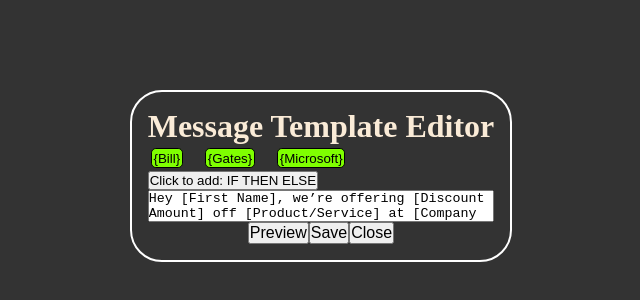
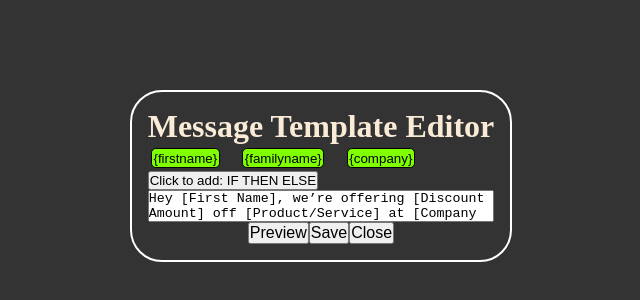
Before and after one commit to feral416/message-template-editor, a React (Create React App) app: page / in a window 1280 px wide. Shown: the part 224-524 px from the top of the page, without its empty margins (319-959 px from the left). Built offline with nearby package versions, Linux system fonts and the light colour scheme.

Commit message:
added correct variable placement

```diff
--- a/src/App.js
+++ b/src/App.js
@@ -1,7 +1,7 @@
 import "./App.css";
 import Editor from "./components/message_template_editor";
 
-const testVarNames = ["Bill", "Gates", "Microsoft"];
+const testVarNames = [{name: "firstname", value: "Bill"}, {name: "familyname", value: "Gates"}, {name: "company", value: "Microsoft"}];
 const testTemplate = "Hey [First Name], we’re offering [Discount Amount] off [Product/Service] at [Company Name]. Only until [Month] end. Come check us out at [Location] on [Address].";
 
 
--- a/src/components/message_template_editor.jsx
+++ b/src/components/message_template_editor.jsx
@@ -3,19 +3,13 @@ import React, {useState, useRef, useEffect} from 'react';
 import Variables from "./variable_buttons";
 import InputRow from './input_row';
 import {nanoid} from 'nanoid';
-import useAutosizeTextArea from '../utils';
 
 
 export default function Editor({arrVarNames, template = "", callbackSave}) {
   const [preview, setPreview] = useState(false);
   const [fullTemplate, setFullTemplate] = useState(template);
-  const [elementDB, updateElementDB] = useState([{id: nanoid(),groupID: "root", parentID: "", term: "", value: template}]);
-  const textareaRef = useRef(null);
+  const [elementDB, updateElementDB] = useState([{id: nanoid(), groupID: "root", parentID: "", term: "", value: template}]);
   const lastFocusedRef = useRef(null);
-
-  useEffect(() => {}, []);
-
-  useAutosizeTextArea(textareaRef.current, fullTemplate);
 
 
   //Handler to save reference to last focused textarea
@@ -29,7 +23,6 @@ export default function Editor({arrVarNames, template = "", callbackSave}) {
     const lastFocused = lastFocusedRef.current;
     if (lastFocused !== null && !preview) {
       const indexOfCurrent = elementDB.findIndex((element) => element.id === lastFocused.id);
-//      if (elementDB[indexOfCurrent].term === "") {
         const newID = nanoid();
         const cursorPosition = lastFocused.selectionStart;
         const copyDB = [...elementDB];
@@ -41,7 +34,6 @@ export default function Editor({arrVarNames, template = "", callbackSave}) {
         )
         copyDB[indexOfCurrent].value = lastFocused.value.slice(0, cursorPosition);
         updateElementDB(copyDB);
-//      }
 
     }
   }
@@ -50,7 +42,7 @@ export default function Editor({arrVarNames, template = "", callbackSave}) {
     if (!preview) {
       const lastFocused = lastFocusedRef.current;
       const cursorPosition = lastFocused.selectionStart;
-      const newValue = lastFocused.value.slice(0, cursorPosition) + name + lastFocused.value.slice(cursorPosition);
+      const newValue = lastFocused.value.slice(0, cursorPosition) + `{${name}}` + lastFocused.value.slice(cursorPosition);
       const indexOfCurrent = elementDB.findIndex((element) => element.id === lastFocused.id);
       const copyDB = [...elementDB];
       copyDB[indexOfCurrent].value = newValue;
@@ -124,7 +116,7 @@ export default function Editor({arrVarNames, template = "", callbackSave}) {
   };
 
   function updateFullTemplate() {
-    setFullTemplate(combineRows(elementDB));
+    setFullTemplate(combineRows(elementDB, arrVarNames));
     return fullTemplate;
   }
 
@@ -135,7 +127,6 @@ export default function Editor({arrVarNames, template = "", callbackSave}) {
     setPreview(!preview);
   }
 
-  //useEffect(() => {}, [elementDB]);
 
   return(
     <div className="editor">
@@ -164,7 +155,8 @@ export default function Editor({arrVarNames, template = "", callbackSave}) {
 */
 
 //This function collapses the n-th tree and form full template
-function combineRows(elemDB) {
+function combineRows(elemDB, arrVarNames) {
+  const fullTemplate = "";
   const DB = structuredClone(elemDB);
   let i = 0;
   while (i < DB.length && DB.length !== 1) {
@@ -186,6 +178,12 @@ function combineRows(elemDB) {
       i++;
     }
   }
+  for (const variable of arrVarNames){
+    console.log(variable)
+    //DB[0].value.replaceAll(`{${variable.name}}`, variable.value));
+    DB[0].value = DB[0].value.replaceAll(`{${variable.name}}`, variable.value);
+    console.log()
+  }
   return DB[0].value;
 }
 
--- a/src/components/variable_buttons.jsx
+++ b/src/components/variable_buttons.jsx
@@ -6,14 +6,14 @@ export default function Variables({arrVarNames = [], callbackPlaceVar}) {
 
   return(
     <div className={styles.button_list}>
-      {arrVarNames.map((name) => {
+      {arrVarNames.map((variable) => {
         return (
           <button
           key={nanoid()}
           className={styles.var_button}
           type="button"
-          onClick={() => callbackPlaceVar(name)}>
-          {`{${name}}`}
+          onClick={() => callbackPlaceVar(variable.name)}>
+          {`{${variable.name}}`}
           </button>)
       })}
     </div>
```
